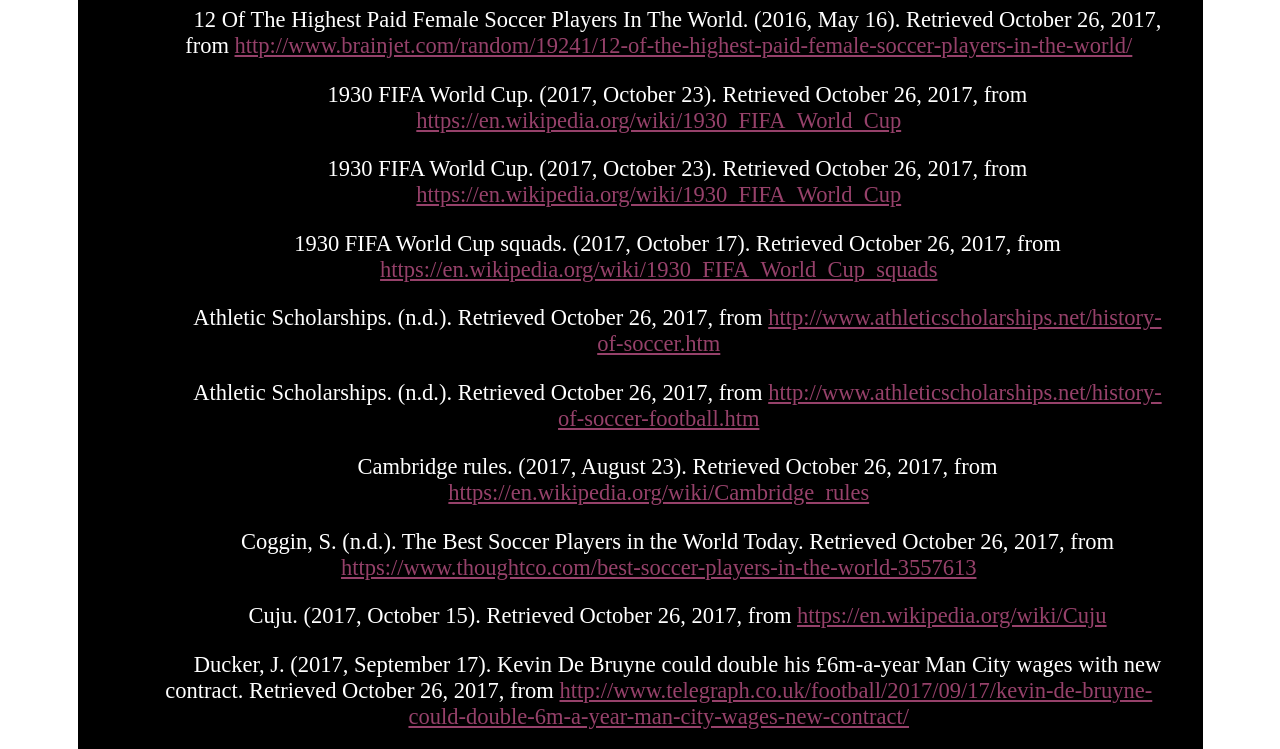
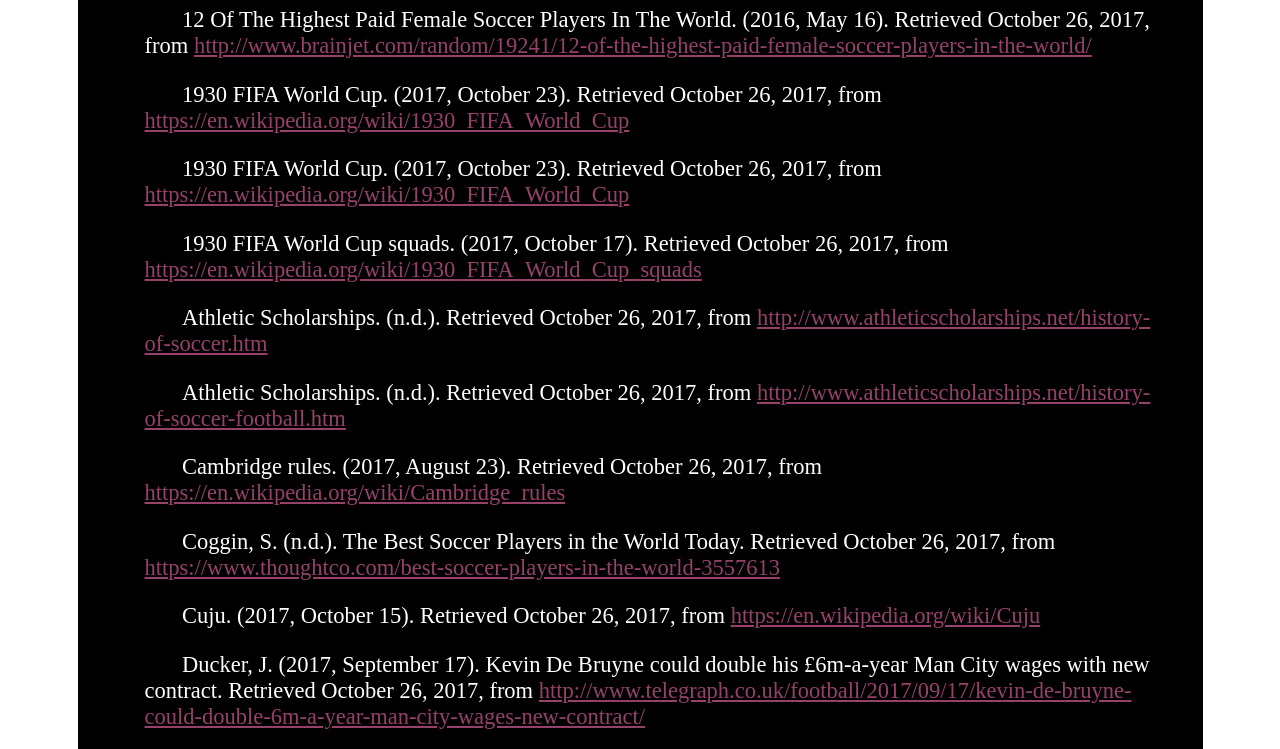
Before and after one commit to cat-kitty/Home, a plain HTML site: page references.html in a window 1280 px wide. Shown: the part 728-1477 px from the top of the page. Drawn offline with Linux system fonts and the light colour scheme.

Commit message:
Add files via upload

```diff
--- a/references.css
+++ b/references.css
@@ -43,7 +43,6 @@ p
 	text-indent: 50px;
 	color: #ffffff;
 	font-size: 30px;
-	text-align: center;
 }/*Here I formatted all the paragraphs*/
 
 a
```
Also changed, not shown: page3.css (+4 -5 lines).
